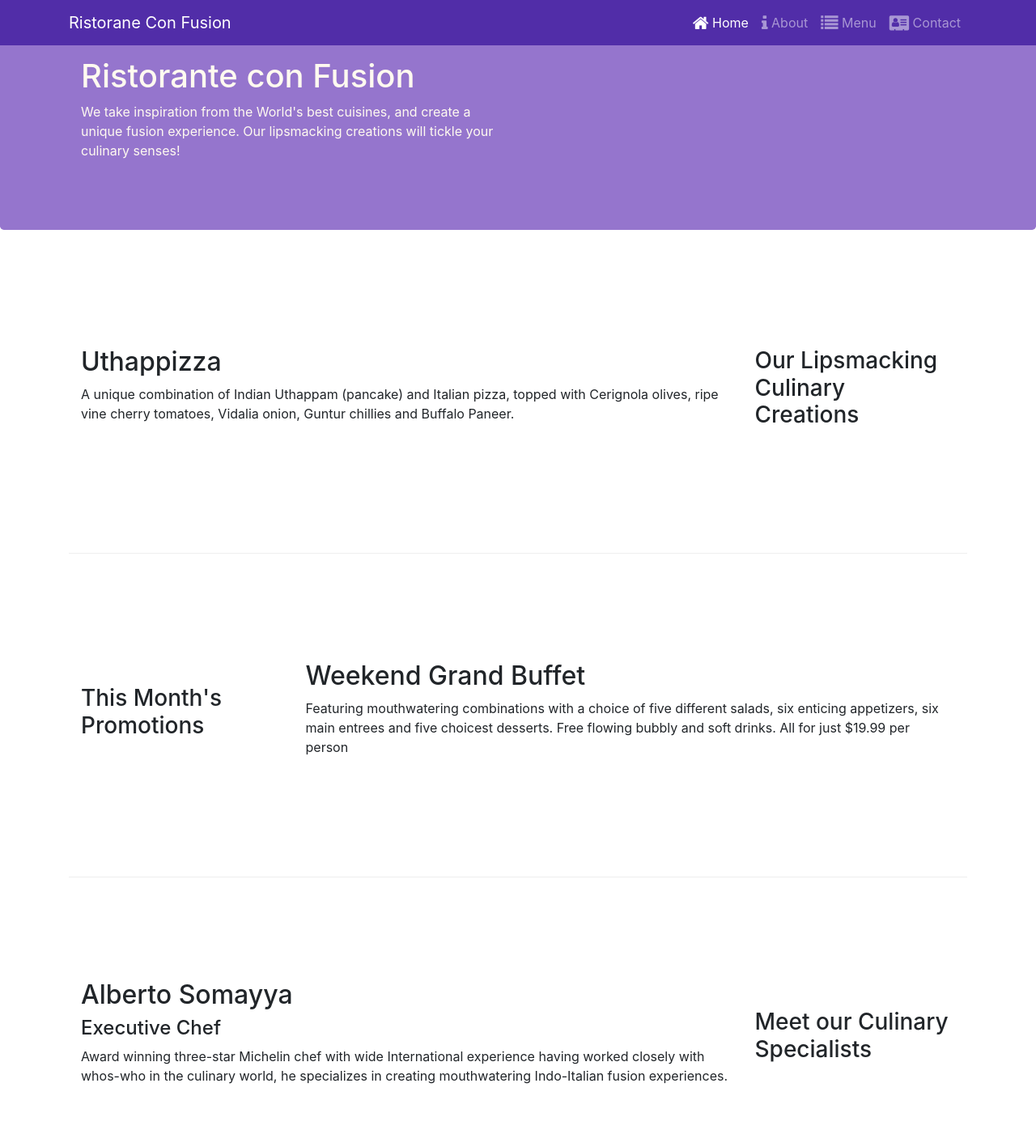
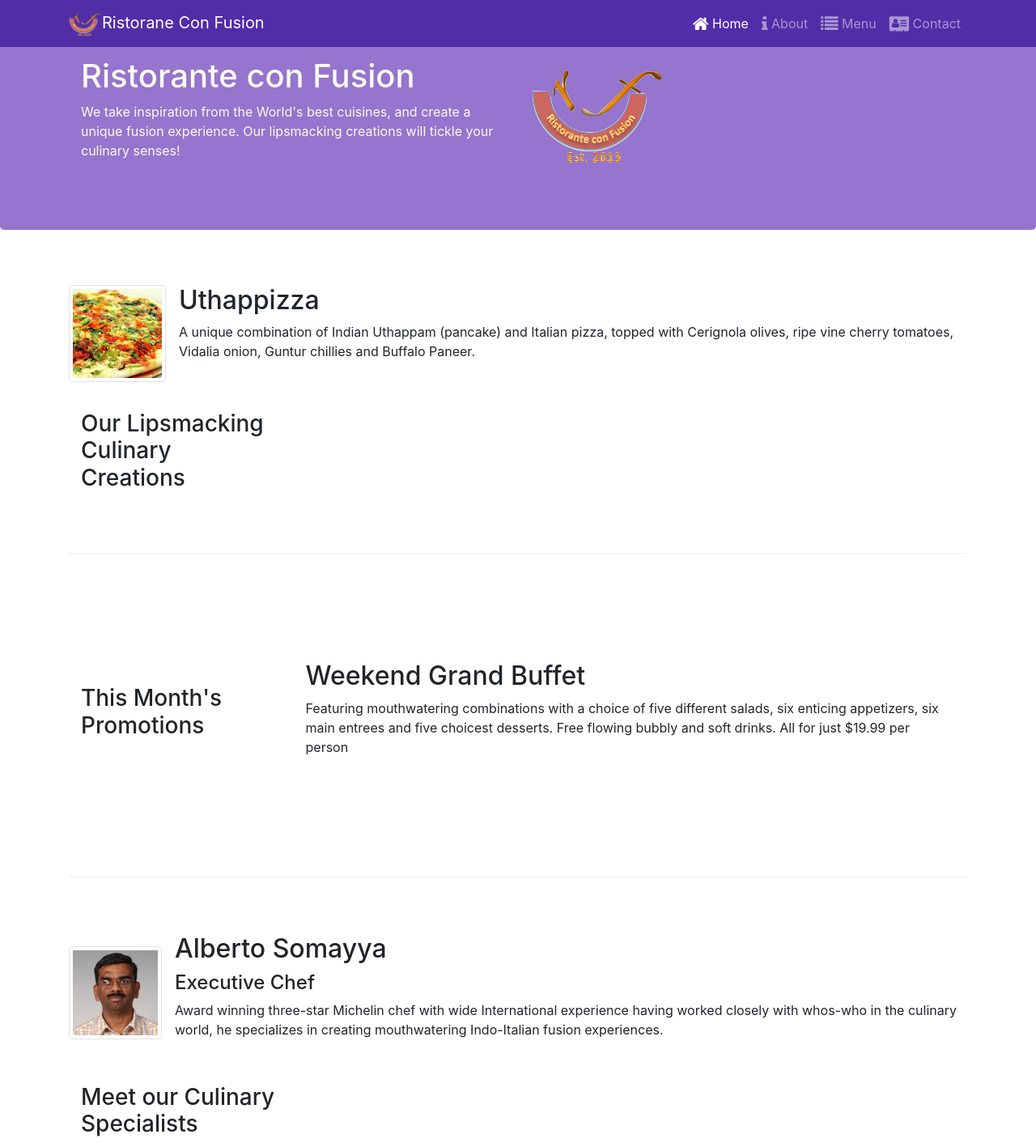
Before and after one commit to gbarretto27/bs-ex1, a website: page index.html in a window 1280 px wide. Shown: the top 1417 px of the page at 81% size. Drawn offline with nearby package versions, Linux system fonts and the light colour scheme.

Commit message:
Images and Media

```diff
--- a/index.html
+++ b/index.html
@@ -21,7 +21,7 @@
       <button class="navbar-toggler"type="button" data-toggle="collapse" data-target="#Navbar">
         <span class="navbar-toggler-icon"></span>
       </button>
-      <a class="navbar-brand"href="#">Ristorane Con Fusion</a>
+      <a class="navbar-brand mr-auto"href="#"><img src="img/logo.png" height="30" width="41"  alt="logo">Ristorane Con Fusion</a>
       <div class="collapse navbar-collapse" id="Navbar">
           <ul class="navbar-nav ml-auto">
             <li class="nav-item active"><a class="nav-link" href="#"><span class="fa fa-home fa-lg"></span> Home</a></li>
@@ -39,7 +39,8 @@
                     <h1>Ristorante con Fusion</h1>
                     <p>We take inspiration from the World's best cuisines, and create a unique fusion experience. Our lipsmacking creations will tickle your culinary senses!</p>
                 </div>
-                <div class="col-12 col-sm">
+                <div class="col-12 col-sm align-self-center">
+                  <img src="img/logo.png" class="img-fluid" alt="logo">
                 </div>
             </div>
         </div>
@@ -50,10 +51,14 @@
             <div class="col-12 col-sm-4 order-sm-last col-md-3">
                 <h3>Our Lipsmacking Culinary Creations</h3>
             </div>
-            <div class="col col-sm order-sm-first col-md">
-                <h2>Uthappizza</h2>
-                <p>A unique combination of Indian Uthappam (pancake) and Italian pizza, topped with Cerignola olives, ripe vine cherry tomatoes, Vidalia onion, Guntur chillies and Buffalo Paneer.</p>
-            </div>
+            <div class="media">
+                <img class="d-flex mr-3 img-thumbnail align-self-center"
+                        src="img/uthappizza.png" alt="Uthappizza">
+                <div class="media-body">
+                  <h2 class="mt-0">Uthappizza</h2>
+                  <p class="d-none d-sm-block">A unique combination of Indian Uthappam (pancake) and Italian pizza, topped with Cerignola olives, ripe vine cherry tomatoes, Vidalia onion, Guntur chillies and Buffalo Paneer.</p>
+                </div>
+              </div>
         </div>
 
 
@@ -71,10 +76,18 @@
             <div class="col-12 col-sm-4 order-sm-last col-md-3">
                 <h3>Meet our Culinary Specialists</h3>
             </div>
-            <div class="col col-sm order-sm-first col-md">
-                <h2>Alberto Somayya</h2>
-                <h4>Executive Chef</h4>
-                <p>Award winning three-star Michelin chef with wide International experience having worked closely with whos-who in the culinary world, he specializes in creating mouthwatering Indo-Italian fusion experiences. </p>
+            <div class="media">
+                <img class="d-flex mr-3 img-thumbnail align-self-center"
+                        src="img/alberto.png" alt="Alberto Somayya">
+                <div class="media-body">
+                    <h2 class="mt-0">Alberto Somayya</h2>
+                    <h4>Executive Chef</h4>
+                    <p class="d-none d-sm-block">Award winning three-star Michelin chef with wide
+                        International experience having worked closely with
+                        whos-who in the culinary world, he specializes in
+                        creating mouthwatering Indo-Italian fusion experiences.
+                        </p>
+                </div>
             </div>
         </div>
     </div>
```
Also changed, not shown: aboutus.html (+3 -2 lines), contactus.html (+3 -2 lines), img/alberto.png (added), img/buffet.png (added), img/logo.png (added), img/uthappizza.png (added), 1 other file.
